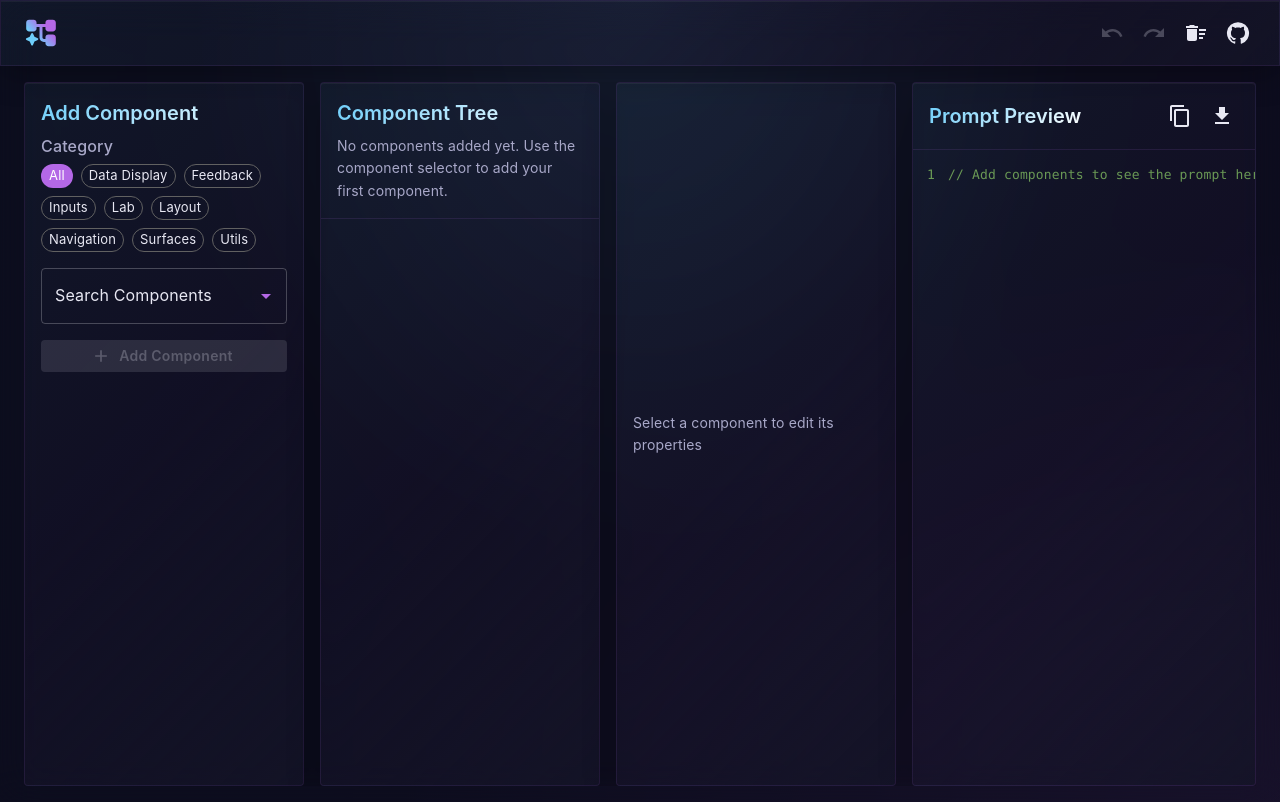
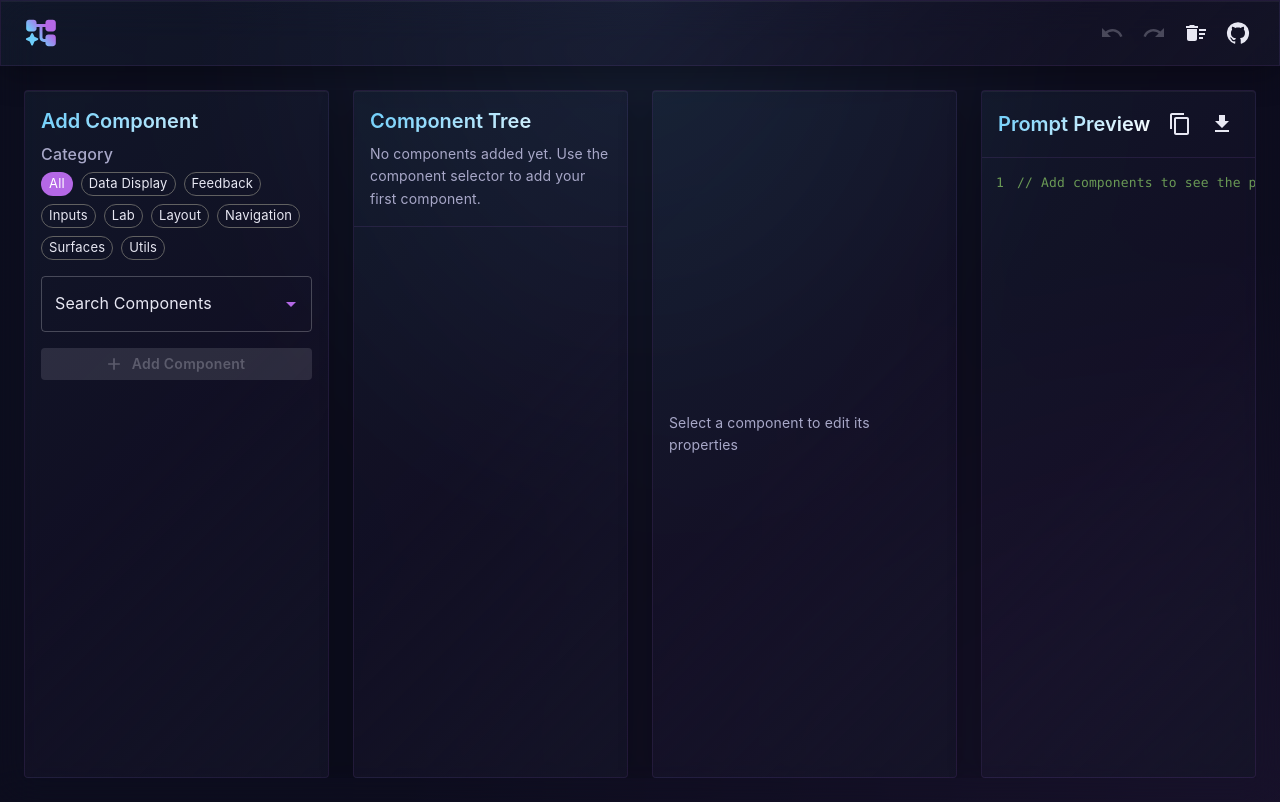
Before and after one commit to alonsarias/structured-prompts-ui, a React (Vite) app: page / in a window 1280 px wide. Built offline with nearby package versions, Linux system fonts and the light colour scheme.

Commit message:
refactor: adjust padding and gap sizes for improved layout consistency

```diff
--- a/src/App.tsx
+++ b/src/App.tsx
@@ -134,20 +134,20 @@ function App() {
 
       {/* Main Content */}
       <Container maxWidth={false} sx={{
-        py: 2,
+        py: 3,
         height: { xs: 'auto', lg: 'calc(100vh - 64px)' },
         minHeight: { xs: 'calc(100vh - 64px)', lg: 'auto' }
       }}>
         <Box sx={{
           display: 'flex',
           flexDirection: { xs: 'column', lg: 'row' },
-          gap: 2,
+          gap: 3,
           height: { xs: 'auto', lg: '100%' },
           overflow: { xs: 'visible', lg: 'hidden' }
         }}>
           {/* Left Panel - Component Selector */}
           <Box sx={{
-            flex: { xs: '1', lg: '0 0 280px' },
+            flex: { xs: '1', lg: '0 0 305px' },
             minHeight: 'auto',
             display: 'flex',
             flexDirection: 'column'
@@ -177,7 +177,7 @@ function App() {
 
           {/* Center Panel - Component Tree */}
           <Box sx={{
-            flex: { xs: '1', lg: '0 0 280px' },
+            flex: { xs: '1', lg: '1' },
             minHeight: 'auto',
           }}>
             <ComponentTree
@@ -196,7 +196,7 @@ function App() {
 
           {/* Right Panel - Property Editor */}
           <Box sx={{
-            flex: { xs: '1', lg: '0 0 280px' },
+            flex: { xs: '1', lg: '0 0 305px' },
             minHeight: 'auto'
           }}>
             <PropertyEditor
```
